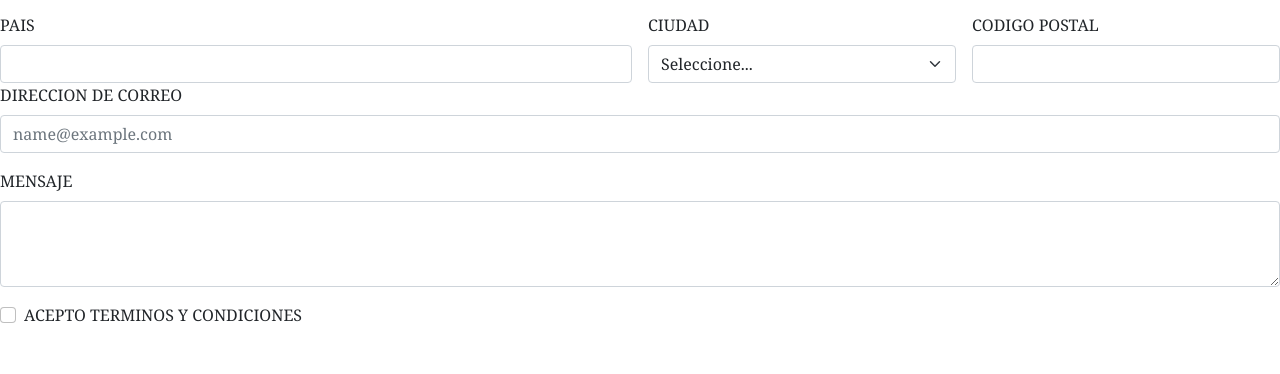
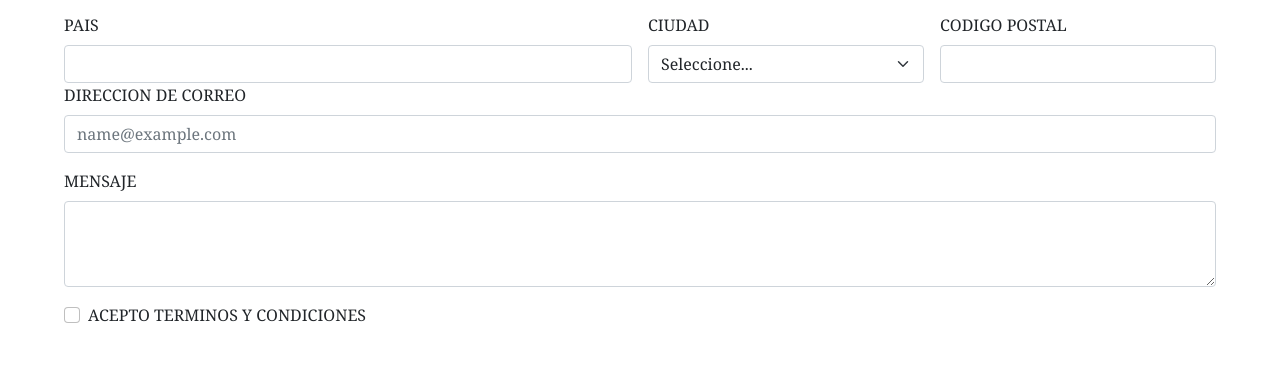
Before and after one commit to flucchelli/andinaflight, a plain HTML site: page contacto.html in a window 1280 px wide. Shown: the part 143-517 px from the top of the page. Drawn offline with nearby package versions, Linux system fonts and the light colour scheme.

Commit message:
cambio en seccion contacto

```diff
--- a/styles.css
+++ b/styles.css
@@ -266,6 +266,12 @@ padding: 5px;
 
 }
 
+
+#contacto{
+    max-width: 90%;
+    margin:auto
+}
+
         @media screen and (min-width: 320px){
         ul {
             display: flex;
```
